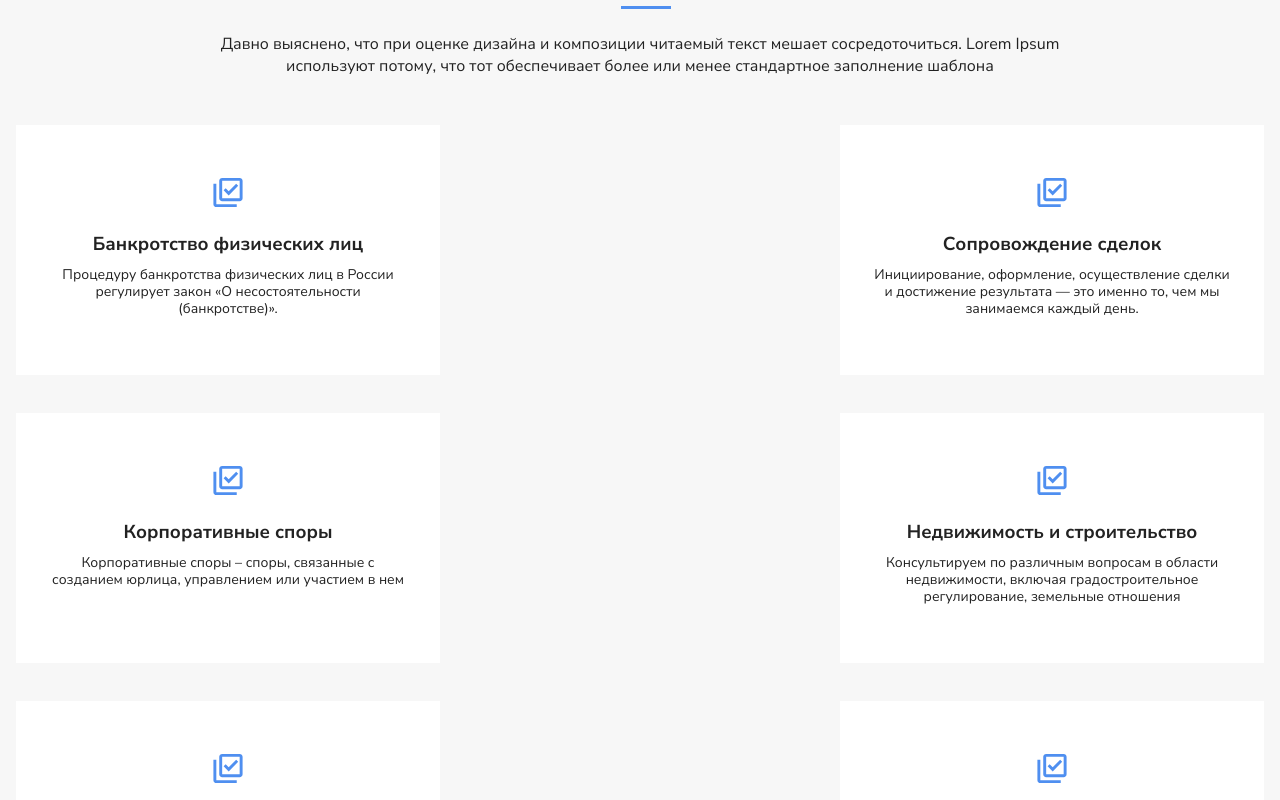
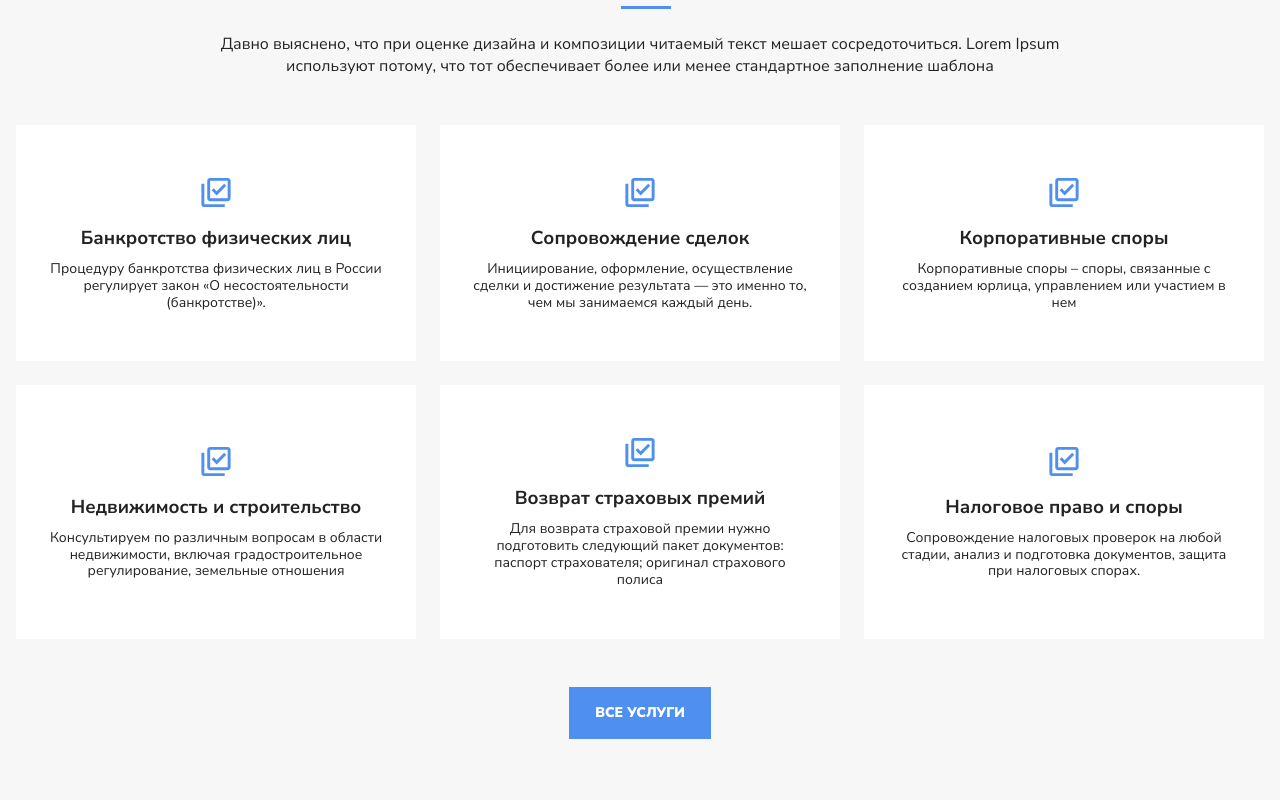
Before and after one commit to DinaVega/Lawyer, a plain HTML site: page index.html in a window 1280 px wide. Shown: the part 1000-1800 px from the top of the page. Drawn offline with Linux system fonts and the light colour scheme.

Commit message:
done for desktop

```diff
--- a/styles/mixins/_flex-mixins.scss
+++ b/styles/mixins/_flex-mixins.scss
@@ -8,3 +8,10 @@
   display: flex;
   align-items: center;
 }
+
+@mixin flex-col-jcc-aic {
+  display: flex;
+  flex-direction: column;
+  align-items: center;
+  justify-content: center;
+}
--- a/styles/sections/_reviews.scss
+++ b/styles/sections/_reviews.scss
@@ -29,7 +29,6 @@
   &__card {
     width: 648px;
     margin-top: 48px;
-    margin-bottom: 32px;
     padding: 32px;
     background-color: #fff;
     box-shadow: 2px 2px 10px 0px rgba(33, 33, 33, 0.15);
--- a/styles/sections/_services.scss
+++ b/styles/sections/_services.scss
@@ -4,23 +4,24 @@
   padding-bottom: 80px;
 
   &__wrapper {
-        display: flex;
-        flex-wrap: wrap;
-        justify-content: space-between;
-        gap: 38px 24px;
     margin-top: 48px;
+    display: grid;
+    grid-template-columns: repeat(auto-fill, minmax(350px, 1fr));
+    width: 100%;
+    gap: 24px;
     margin-bottom: 48px;
   }
+}
 
-}
 .service {
+  @include flex-col-jcc-aic;
+  width: 100%;
+  height: 100%;
+  background-color: $contrast-color;
+  padding: 50px 32px;
+  text-align: center;
   position: relative;
-    max-width: 424px;
-    width: 100%;
-    height: 250px;
-    padding: 50px 32px;
-    background-color: $contrast-color;
-    text-align: center;
+  transition: 0.5s;
 }
 
 .service:hover {
@@ -42,7 +43,8 @@
   margin-bottom: 15px;
 }
 
-.servece__bts, .btn{
+.servece__bts,
+.btn {
   padding: 16px 24px;
   background-color: $accent-color;
   border: 2px solid $accent-color;
@@ -70,7 +72,6 @@
   border-left: solid 1px $contrast-color;
   position: absolute;
   &_tl {
-
     top: 20px;
     left: 20px;
   }
@@ -89,7 +90,7 @@
     bottom: 20px;
     left: 20px;
   }
-    &_blue{
+  &_blue {
     border-color: $accent-color;
   }
 }
@@ -98,6 +99,6 @@
   width: 424px;
 }
 
-.info__name{
+.info__name {
   margin-bottom: 4px;
 }
```
Also changed, not shown: index.html (+5 -5 lines), styles/style.css, 1 other file. Lines whose indentation alone changed are shown as unchanged.
